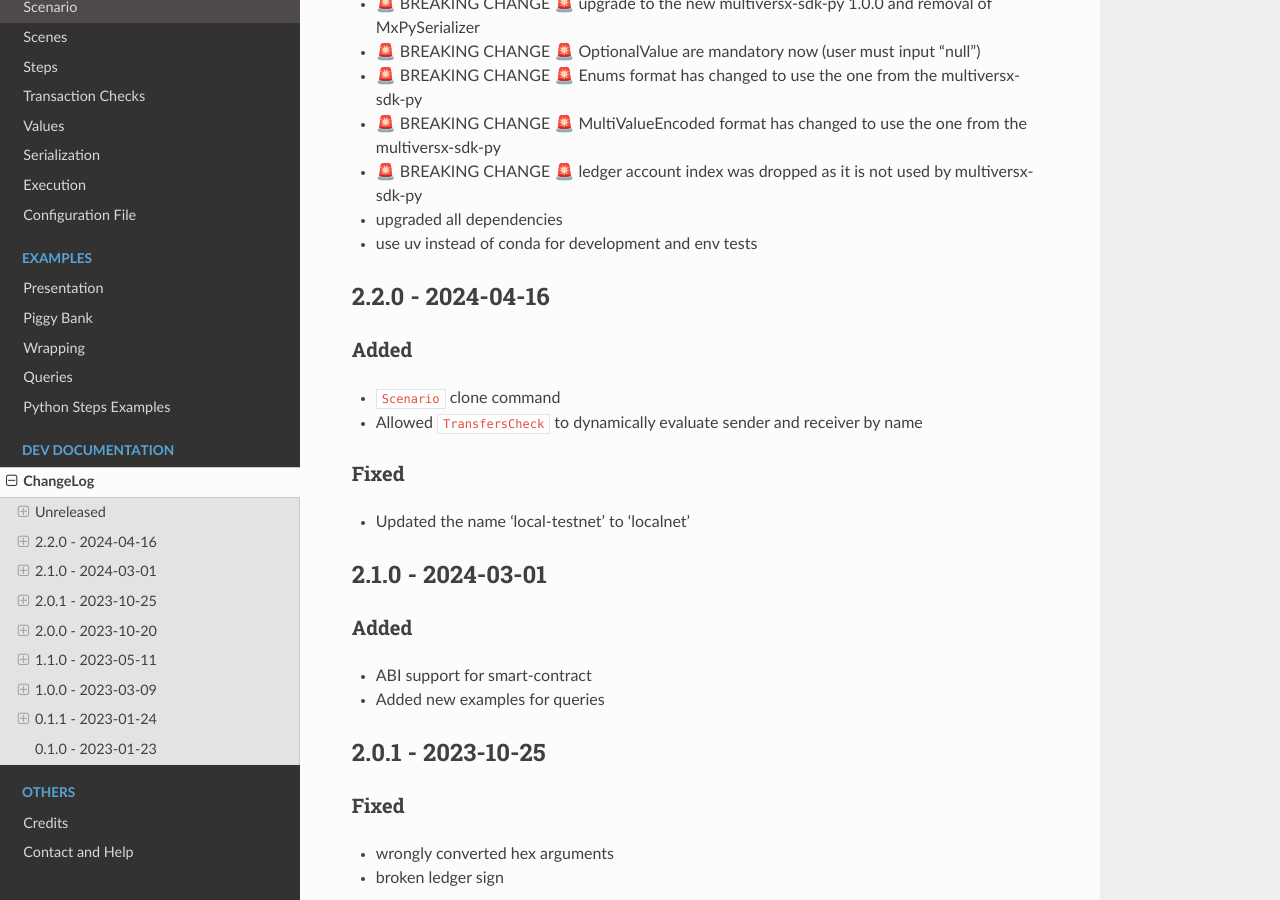
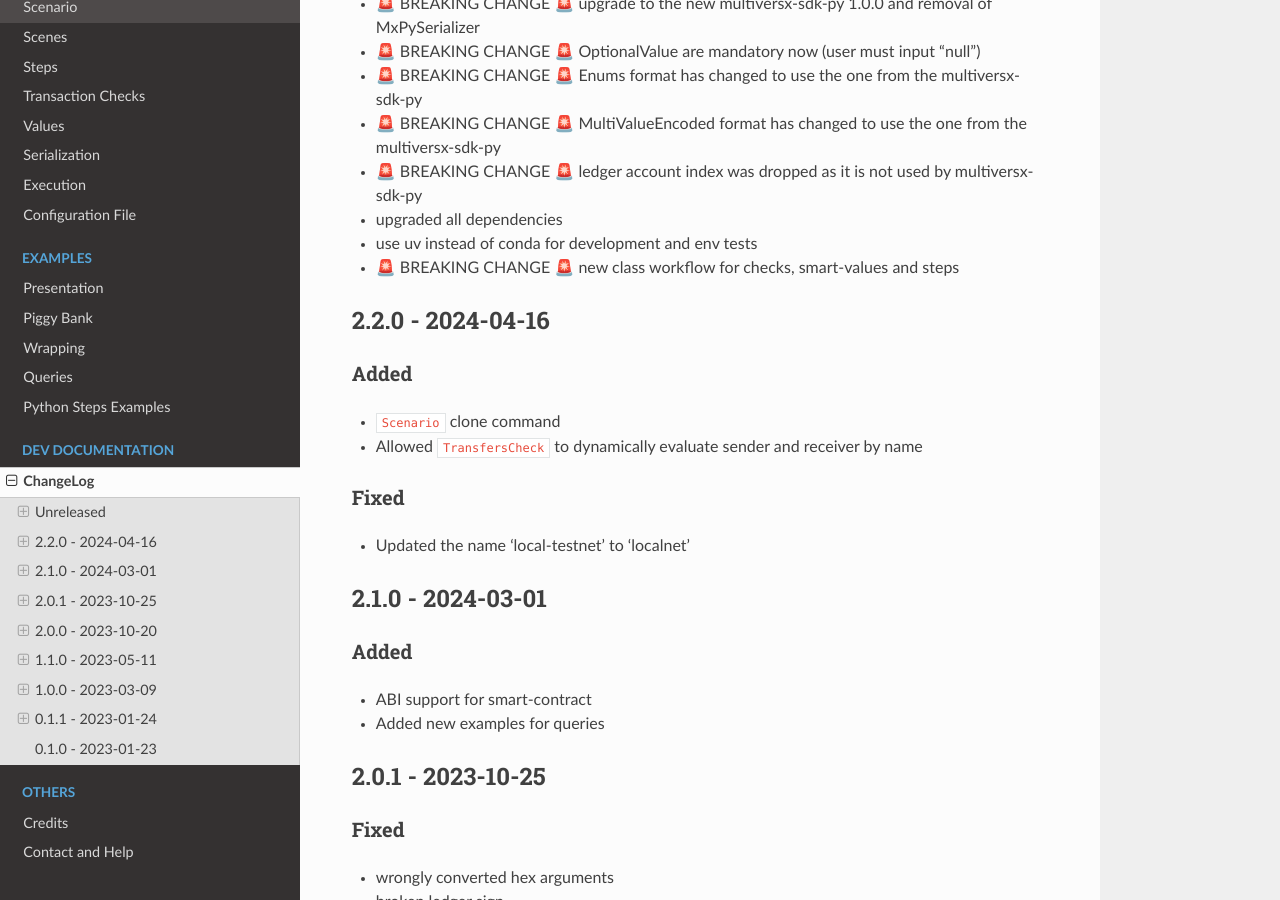
Before and after one commit to Catenscia/MxOps, a Sphinx documentation site: the page built from docs/source/dev_documentation/changelog.md, in a window 1280 px wide and 900 px high, scrolled down 1157 px. Built offline with Sphinx 7.4.7 and the Read the Docs theme 3.1.0, drawn with Linux system fonts in a browser that asks for light colours.

Commit message:
docs: changelog

```diff
--- a/docs/source/dev_documentation/changelog.md
+++ b/docs/source/dev_documentation/changelog.md
@@ -41,6 +41,7 @@
 - 🚨 BREAKING CHANGE 🚨 ledger account index was dropped as it is not used by multiversx-sdk-py
 - upgraded all dependencies
 - use uv instead of conda for development and env tests
+- 🚨 BREAKING CHANGE 🚨 new class workflow for checks, smart-values and steps
 
 
 ## 2.2.0 - 2024-04-16
```
